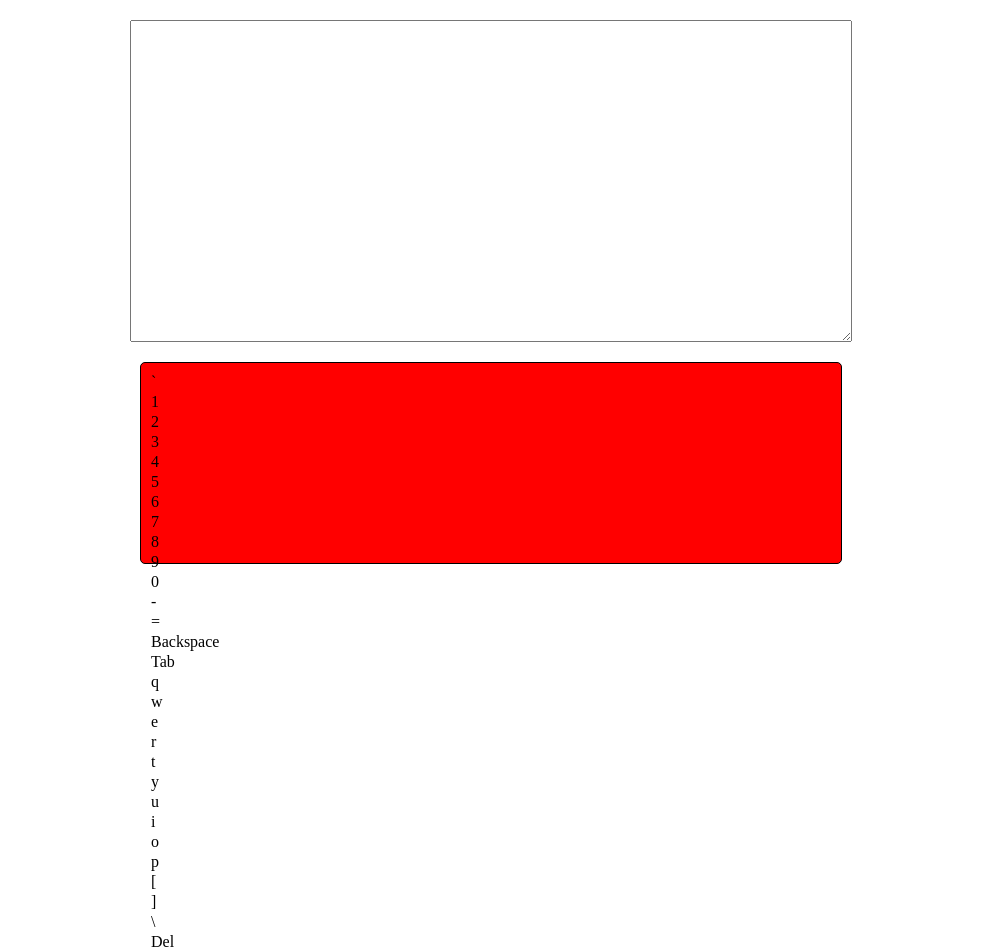
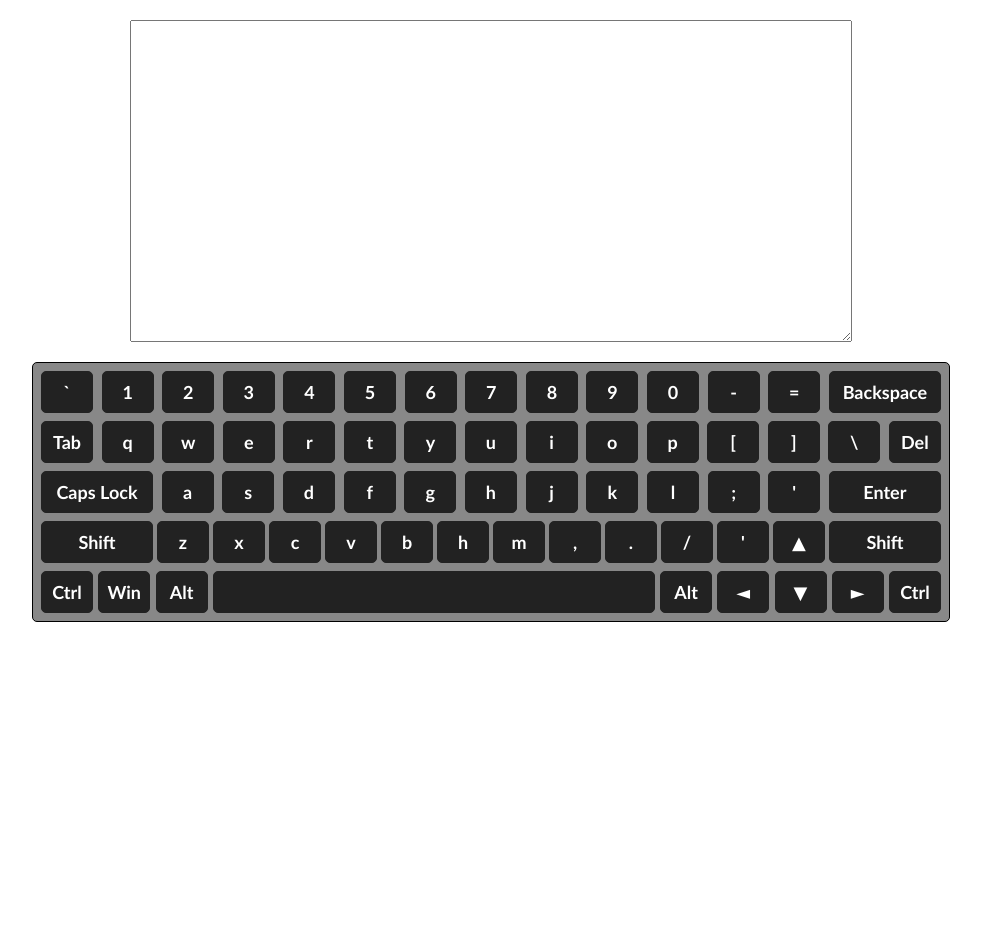
Before and after one commit to pashaSok/codejam-virtual-keyboard, a plain HTML site: page index.html in a window 1280 px wide. Shown: the top 947 px of the page, without its empty margins (159-1140 px from the left). After the commit the page ends 800 px from the top, so only its background shows below. Drawn offline with Linux system fonts and the light colour scheme.

Commit message:
feat: create some mouseclick

```diff
--- a/script.js
+++ b/script.js
@@ -1,9 +1,11 @@
 let body = document.getElementsByTagName('body')[0];
 
 const keys = [
-    [{ value: '`', code: 192 }, { value: '1', code: 49 }, { value: '2', code: 50 }, { value: '3', code: 51 }, { value: '4', code: 52 }, { value: '5', code: 53 }, { value: '6', code: 54 }, { value: '7', code: 55 }, { value: '8', code: 56 }, { value: '9', code: 57 }, { value: '0', code: 48 }, { value: '-', code: 189 },{value:'=',code:187},{value:'Backspace',code:9}],
+    [{ value: '`', code: 192 }, { value: '1', code: 49 }, { value: '2', code: 50 }, { value: '3', code: 51 }, { value: '4', code: 52 }, { value: '5', code: 53 }, { value: '6', code: 54 }, { value: '7', code: 55 }, { value: '8', code: 56 }, { value: '9', code: 57 }, { value: '0', code: 48 }, { value: '-', code: 189 },{value:'=',code:187},{value:'Backspace',code:8}],
     [{ value: 'Tab', code: 9 }, { value: 'q', code: 81 }, { value: 'w', code: 87 }, { value: 'e', code: 69 }, { value: 'r', code: 82 }, { value: 't', code: 84 }, { value: 'y', code: 89 }, { value: 'u', code: 85 }, { value: 'i', code: 73 }, { value: 'o', code: 79 }, { value: 'p', code: 80 }, { value: '[', code: 219 },{value:']',code:221},{value:'\\',code:220},{value:'Del',code:46}],
-    [{ value: 'Caps \n Lock', code: 20 }, { value: 'a', code: 65 }, { value: 's', code: 83 }, { value: 'd', code: 68 }, { value: 'f', code: 70 }, { value: 'g', code: 71 }, { value: 'h', code: 72 }, { value: 'j', code: 74 }, { value: 'k', code: 75 }, { value: 'l', code: 76 }, { value: ';', code: 186 }, { value: '\'', code: 222 },{value:'Enter',code:13}],
+    [{ value: 'Caps Lock', code: 20 }, { value: 'a', code: 65 }, { value: 's', code: 83 }, { value: 'd', code: 68 }, { value: 'f', code: 70 }, { value: 'g', code: 71 }, { value: 'h', code: 72 }, { value: 'j', code: 74 }, { value: 'k', code: 75 }, { value: 'l', code: 76 }, { value: ';', code: 186 }, { value: '\'', code: 222 },{value:'Enter',code:13}],
+    [{ value: 'Shift', code: 16,location:1 }, { value: 'z', code: 90 }, { value: 'x', code: 88 }, { value: 'c', code: 67 }, { value: 'v', code: 86 }, { value: 'b', code: 66 }, { value: 'h', code: 78 }, { value: 'm', code: 77 }, { value: ',', code: 188 }, { value: '.', code: 190 }, { value: '/', code: 186 }, { value: '\'', code: 191 },{value:'▲',code:38},{value:'Shift',code:16,location:2}],
+    [{ value: 'Ctrl', code: 17,location:1 }, { value: 'Win', code: 91 }, { value: 'Alt', code: 18,location:1 }, { value: ' ', code: 32 }, { value: 'Alt', code: 18,location:2 }, { value: '◄', code: 37 }, { value: '▼', code: 40 }, { value: '►', code: 39 }, { value: 'Ctrl', code: 17,location:2 }]
 ];
 
 let container = document.createElement('div');
@@ -28,5 +30,24 @@ keys.forEach(line=>{
         lines.appendChild(button);
         button.setAttribute('class','button');
         button.textContent=key.value;
-    })
-})
+        if(key.code==8 || key.code == 20 || key.code ==16 || key.code == 13){
+            button.classList.add('func-button');
+        }
+        if(key.code==32){
+            button.classList.add('space');
+        }
+        button.addEventListener('mousedown',(e)=>{
+            button.classList.add('active');
+            if(key.code == 9){
+                textArea.value+='  ';
+            }
+            else if(key.code == 8){
+                textArea.value = textArea.value.slice(0,-1);
+            }
+            else textArea.value+=key.value;
+        });
+        button.addEventListener('mouseup',()=>{
+            button.classList.remove('active');
+        });
+    });
+});
--- a/styles.css/style.css
+++ b/styles.css/style.css
@@ -7,7 +7,6 @@
 }
 
 .field-enter{
-
     margin: 20px 0;
     width: 700px;
     height: 300px;
@@ -15,14 +14,57 @@
     padding: 10px;
 }
 .keyboard{
-    width: 700px;
-    height: 200px;
+    width: 900px;
+    height: 100%;
     border: 1px solid #000000;
+    padding: 8px;
     border-radius: 5px;
-    background-color: red;
+    background: #888888;
+}
+.lines{
+    display: flex;
+    margin-bottom: 8px;
+    justify-content: space-between;
+}
+.lines:last-child{
+    margin-bottom: 0;
 }
 .button{
-    width: 10px;
-    height: 10px;
-    margin: 10px;
+
+    -webkit-user-select: none;
+    -moz-user-select: none;
+    -ms-user-select: none;
+
+    display: flex;
+    justify-content: center;
+    align-items: center;
+    border: 1px solid #222222;
+    border-radius: 5px;
+    width: 40px;
+    height: 30px;
+    padding: 5px;
+    color: #ffffff;
+    font-weight: bold;
+    font-size: 18px;
+    text-align: center;
+    background: #222222;
+    font-family: 'Trebuchet MS', 'Lucida Sans Unicode', 'Lucida Grande', 'Lucida Sans', Arial, sans-serif;
 }
+.button:hover{
+    cursor: pointer;
+    border: 1px solid #33BF77;
+    background: #33BF77;
+    transition: 0.5s;
+}
+.active{
+    border: 1px solid #00FF61;
+    background: #00FF61 !important;
+    border-radius: 50%;
+    transition: 0.1s !important;
+}
+.func-button{
+    width: 100px;
+}
+.space{
+    width: 430px;
+}
```
Also changed, not shown: fonts/9412.ttf (added).
